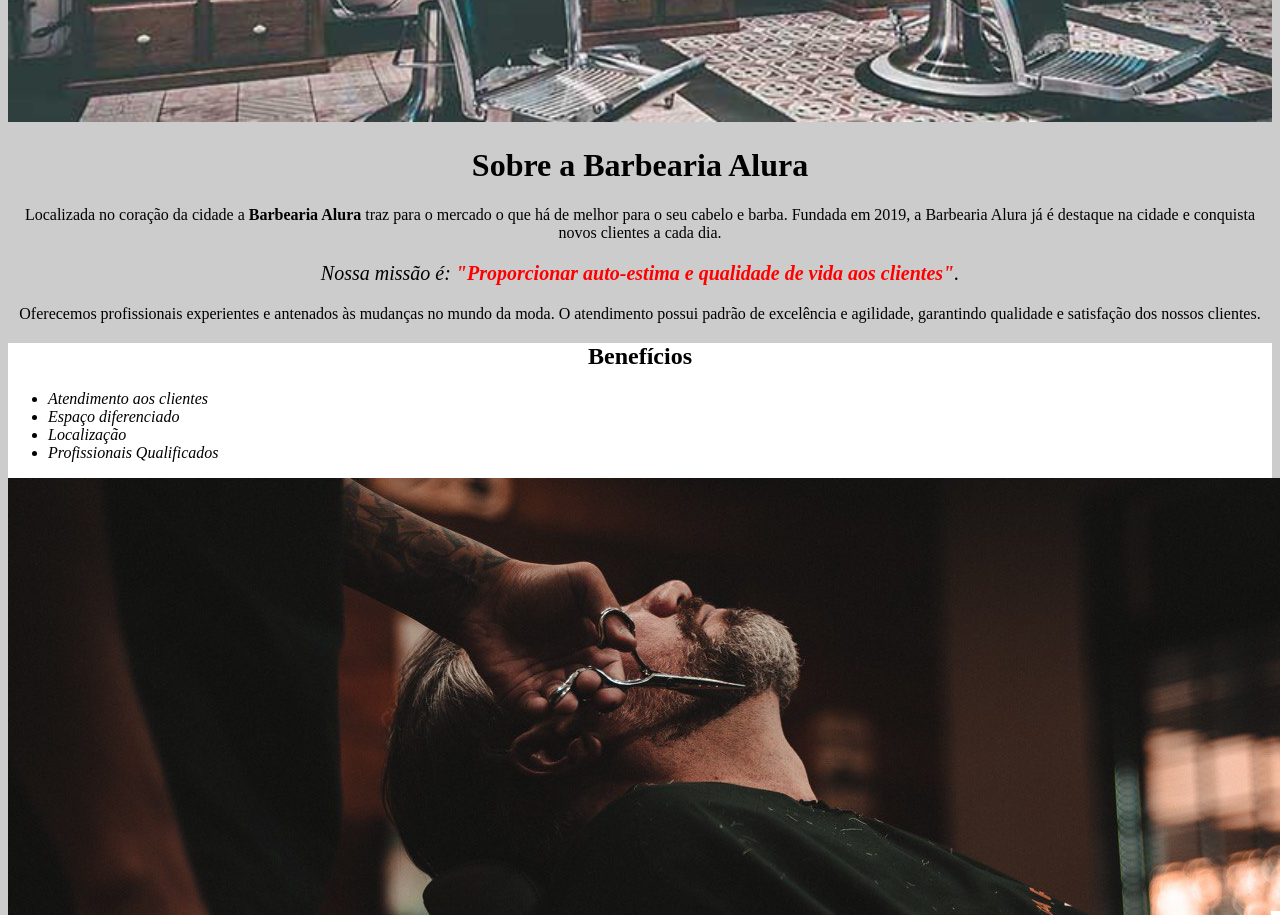
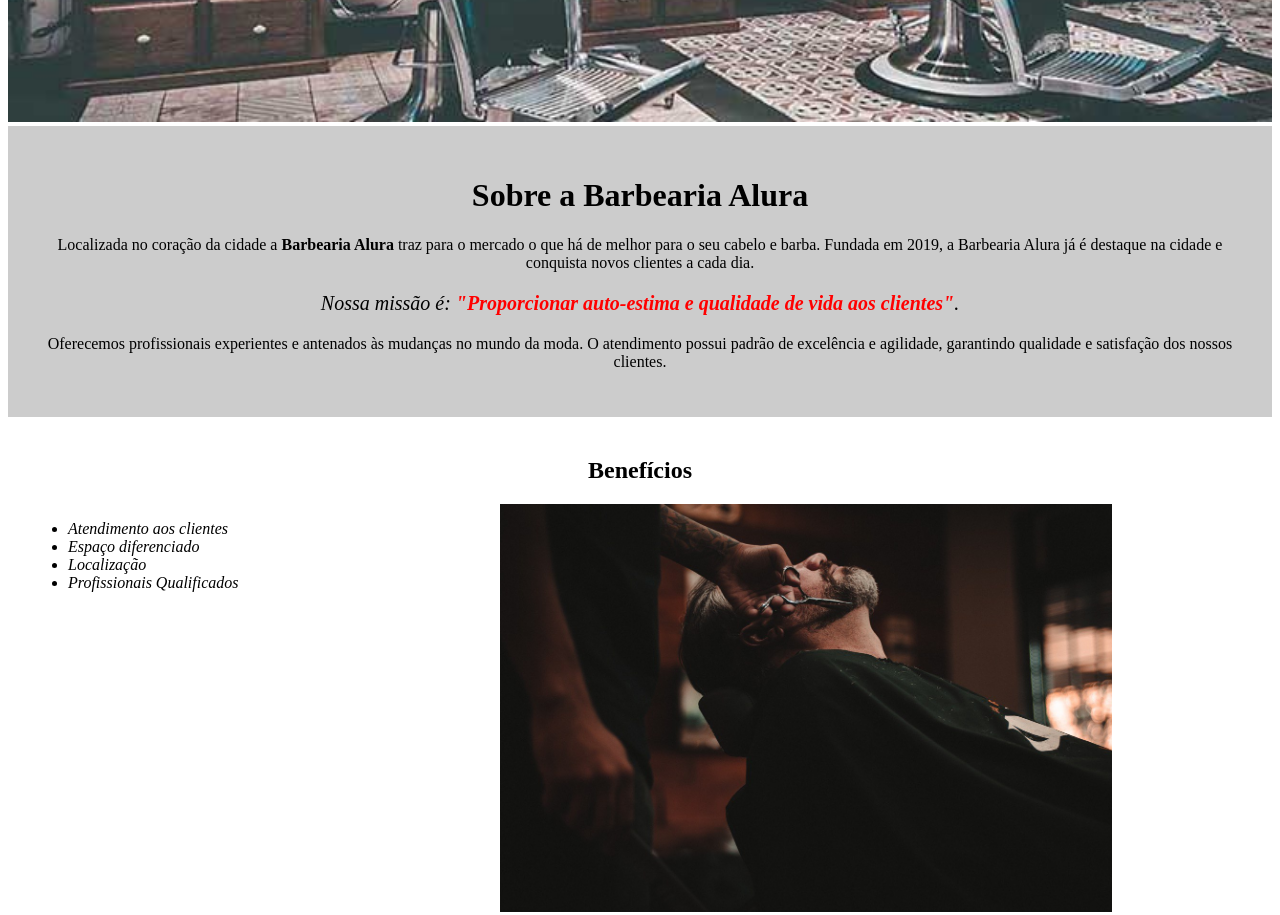
Before and after one commit to florabarbosa/Barbearia, a plain HTML site: page index.html in a window 1280 px wide. Shown: the part 360-1275 px from the top of the page. Drawn offline with Linux system fonts and the light colour scheme.

Commit message:
Ajuste 1

```diff
--- a/index.html
+++ b/index.html
@@ -8,10 +8,10 @@
     <link rel="stylesheet" href="style.css">
   </head>
 
-  <body class="principal">
+  <body>
     <img id="banner" src="banner.jpg">
 
-    <div>
+    <div class="principal">
       <h1 >Sobre a Barbearia Alura</h1>
 
       <p>Localizada no coração da cidade a <strong>Barbearia Alura</strong> traz para o mercado o que há de melhor para o seu cabelo e barba. Fundada em 2019, a Barbearia Alura já é destaque na cidade e conquista novos clientes a cada dia.</p>
@@ -32,7 +32,7 @@
       <li class="itens">Profissionais Qualificados</li>
     </ul>
 
-    <img src="beneficios.jpg">
+    <img src="beneficios.jpg" class="imagembeneficios">
   </div>
 
   </body>
--- a/style.css
+++ b/style.css
@@ -7,7 +7,8 @@ body{
 }
 
 .principal{
-  background: #cccccc;
+  background-color: #CCC ;
+  padding: 30px;
 }
 
 h1{
@@ -23,7 +24,7 @@ p{
 }
 
 em strong{
-  color: red;
+  color: #FF0000;
 }
 
 .itens{
@@ -31,9 +32,21 @@ em strong{
 }
 
 .beneficios{
-  background: white
+  background-color: #FFFFFF;
+  padding: 20px;
 }
 
 h2{
   text-align: center;
 }
+
+ul{
+  display: inline-block;
+  vertical-align: top;
+  width: 20%;
+  margin-right: 15%;
+}
+
+.imagembeneficios{
+  width: 50%;
+}
```
